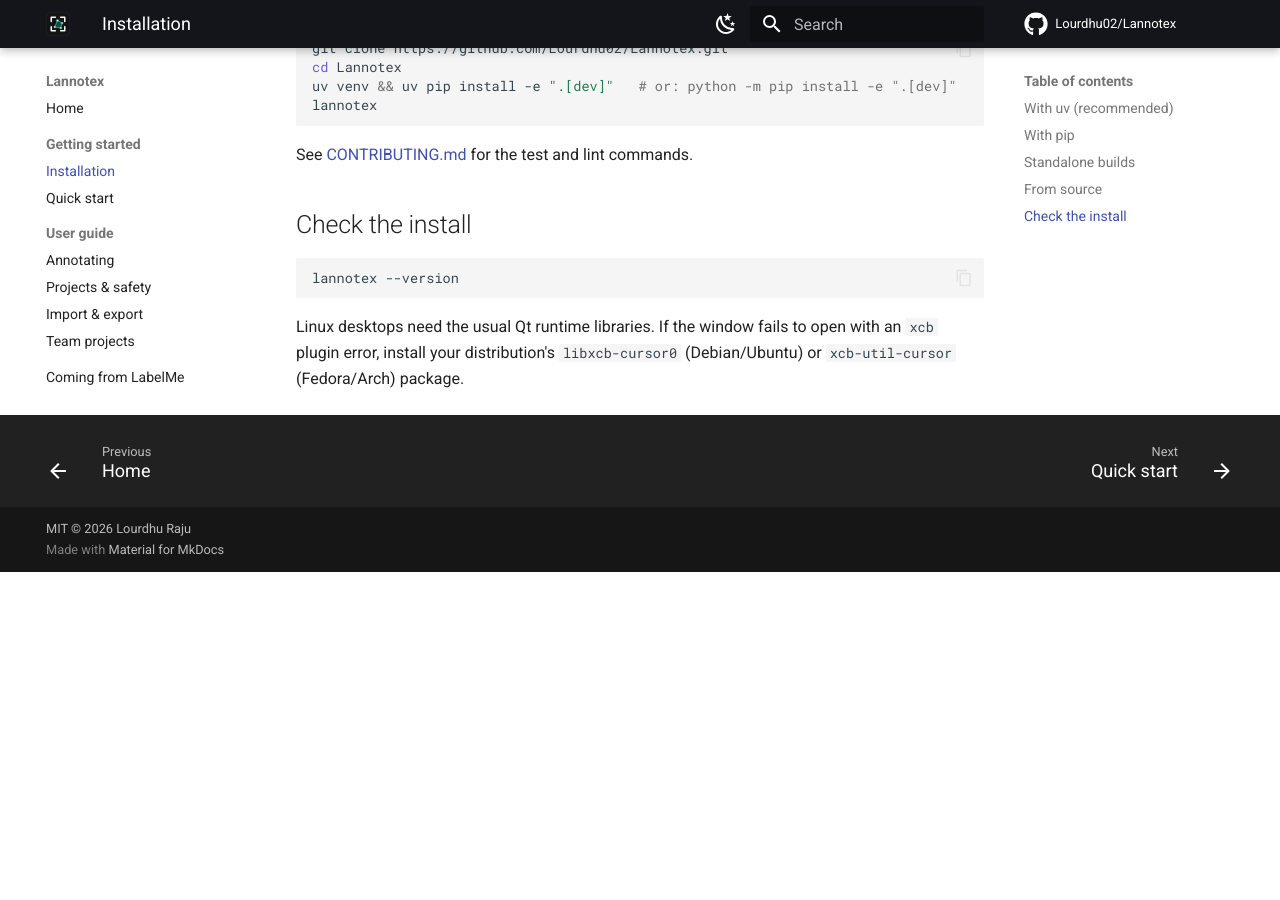
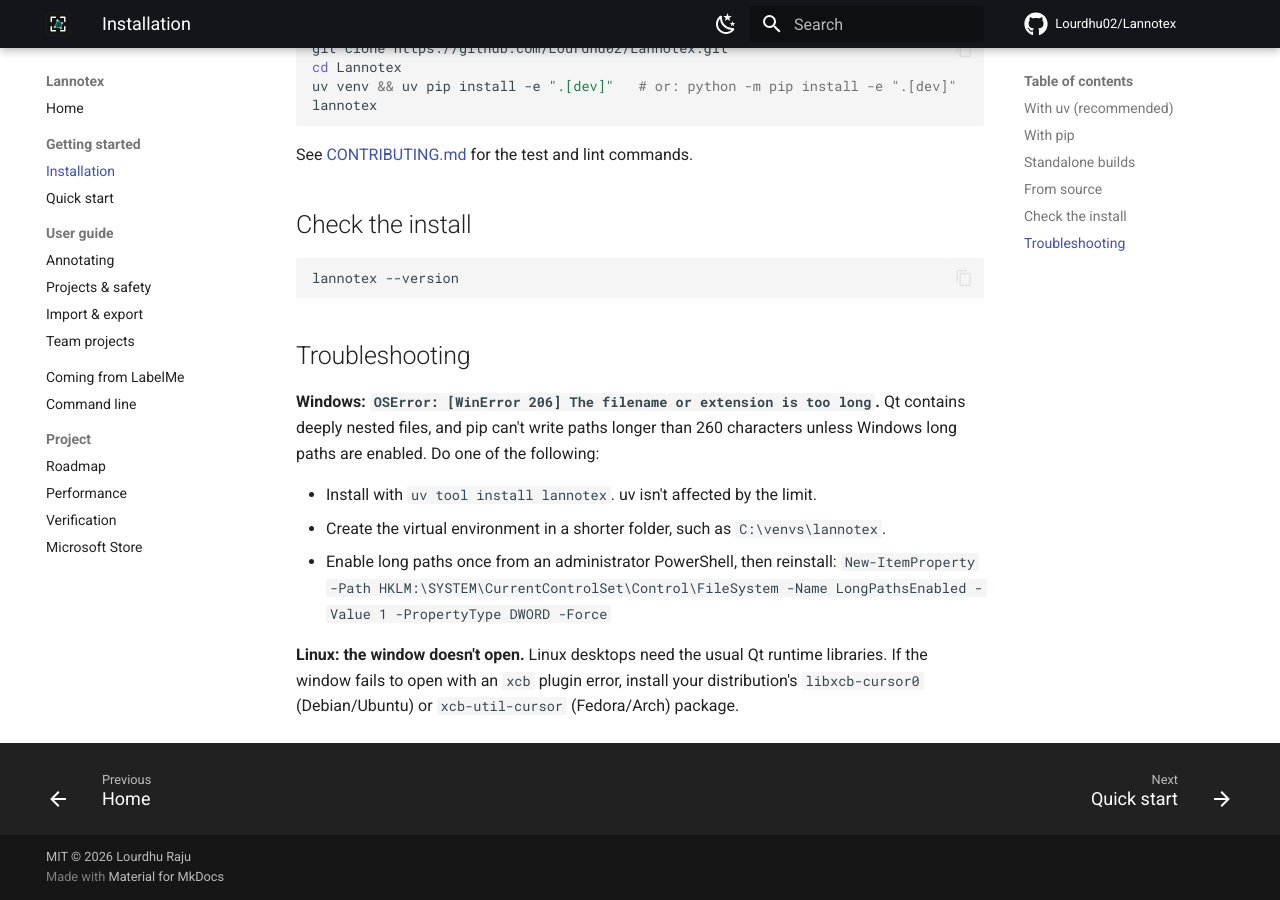
Before and after one commit to Lourdhu02/Lannotex, an MkDocs documentation site: the page built from docs/getting-started/installation.md, in a window 1280 px wide and 900 px high, scrolled down 1345 px. Built offline with MkDocs 1.6.1 and Material for MkDocs 9.7.7, drawn with Linux system fonts in a browser that asks for light colours; comment, search, counter and statistics services are not loaded; before the commit the page ends 1917 px from its top, so only the background shows below that.

Commit message:
docs: explain the Windows long-path pip error and its fixes

````diff
--- a/docs/getting-started/installation.md
+++ b/docs/getting-started/installation.md
@@ -78,6 +78,18 @@
 lannotex --version
 ```
 
+## Troubleshooting
+
+**Windows: `OSError: [WinError 206] The filename or extension is too long`.**
+Qt contains deeply nested files, and pip can't write paths longer than 260 characters
+unless Windows long paths are enabled. Do one of the following:
+
+- Install with `uv tool install lannotex`. uv isn't affected by the limit.
+- Create the virtual environment in a shorter folder, such as `C:\venvs\lannotex`.
+- Enable long paths once from an administrator PowerShell, then reinstall:
+  `New-ItemProperty -Path HKLM:\SYSTEM\CurrentControlSet\Control\FileSystem -Name LongPathsEnabled -Value 1 -PropertyType DWORD -Force`
+
+**Linux: the window doesn't open.**
 Linux desktops need the usual Qt runtime libraries. If the window fails to open with an
 `xcb` plugin error, install your distribution's `libxcb-cursor0` (Debian/Ubuntu) or
 `xcb-util-cursor` (Fedora/Arch) package.
````
